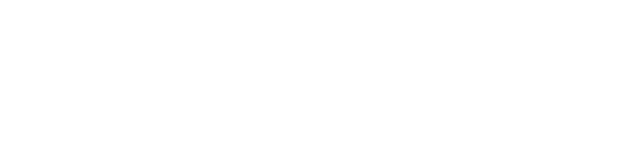
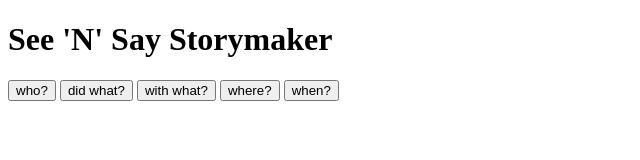
Before and after one commit to jaskaran-13/Client-side-Javascript, a plain HTML site: page Assignment 1/index.html in a window 1280 px wide. Shown: the whole page, without its empty margins (0-640 px from the left). Drawn offline with Linux system fonts and the light colour scheme.

Commit message:
then added code to main heading and buttons for each part of the sentence

```diff
--- a/Assignment 1/index.html
+++ b/Assignment 1/index.html
@@ -6,3 +6,16 @@
     <link rel="stylesheet" href="style.css">
 </head>
 <body>
+    <!-- this is the main heading-->
+    <h1> See 'N' Say Storymaker</h1>
+
+    <!--
+        Buttons for each part of the sentence.
+    -->
+    <div class="buttons">
+        <button id="part1">who?</button>
+        <button id="part2">did what?</button>
+        <button id="part3">with what?</button>
+        <button id="part4">where?</button>
+        <button id="part5">when?</button>
+    </div>
```
